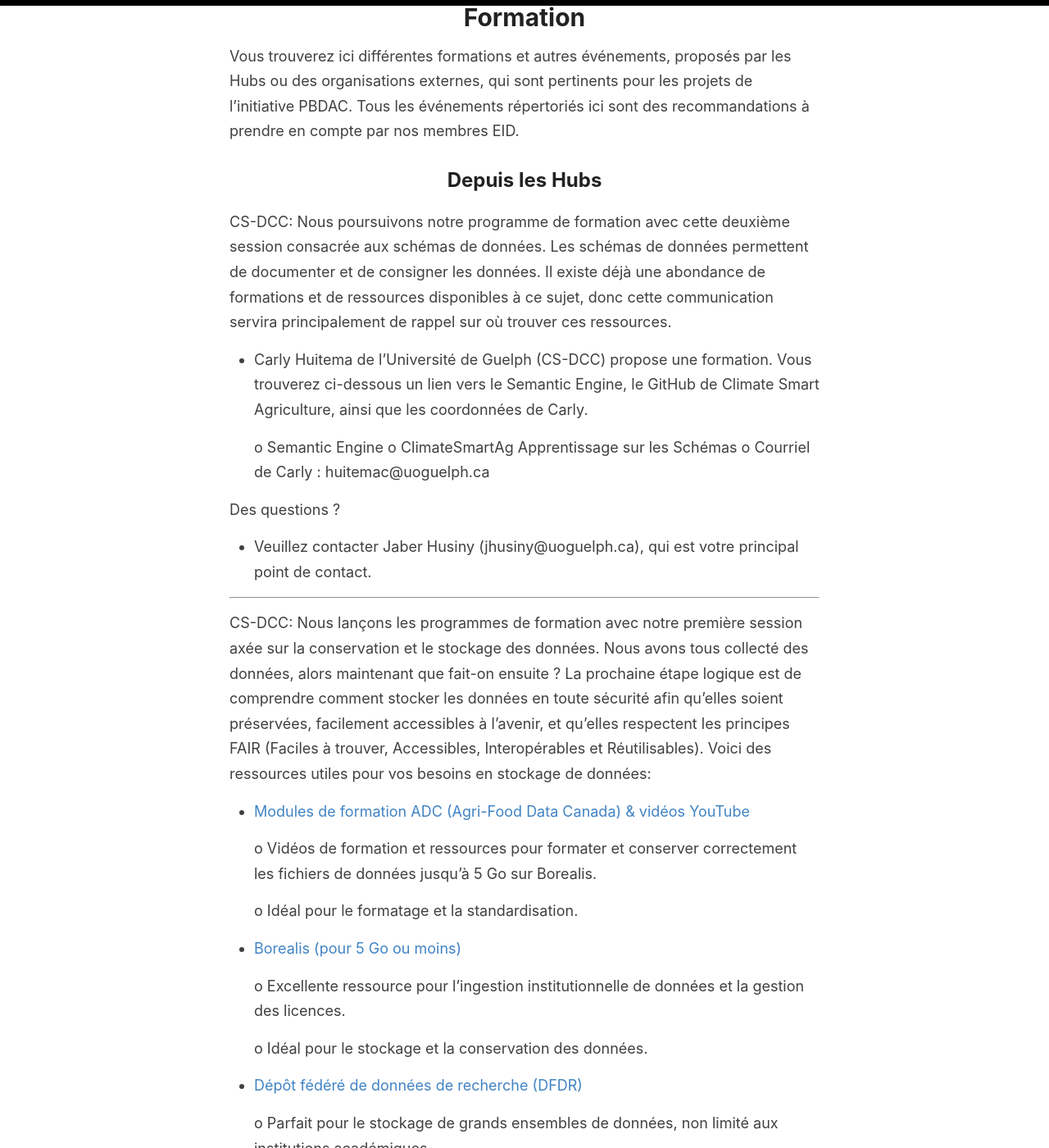
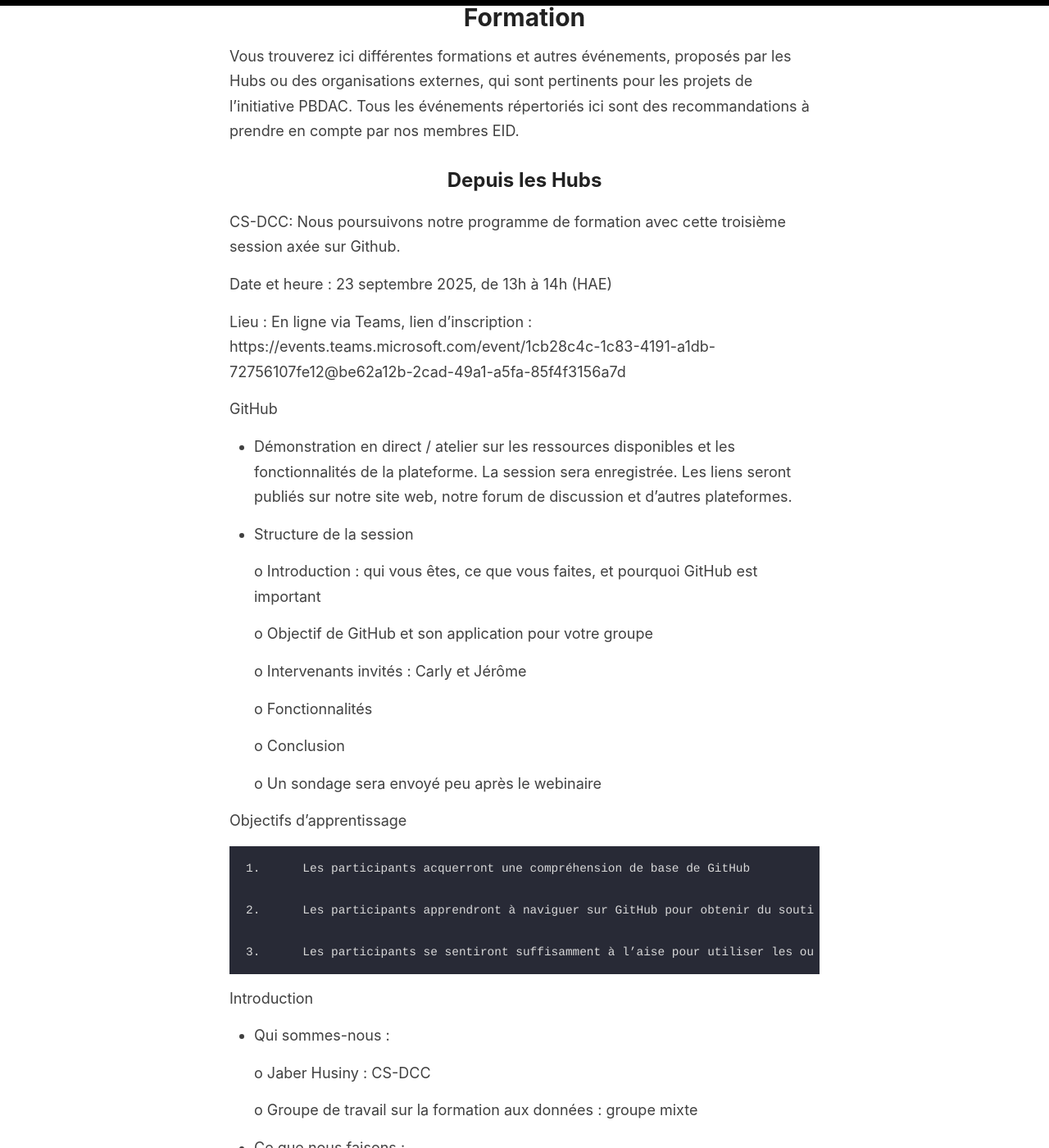
Before and after one commit to ClimateSmartAg/ClimateSmartAg-website-fr, a Jekyll site: the page built from _pages/training.md, in a window 1280 px wide and 1400 px high, scrolled down 192 px. Shown: the whole window at 82% size. Built offline with Jekyll 4.4.1, drawn with Linux system fonts in a browser that asks for light colours; some of the changed text lies outside the part shown.

Commit message:
Update training.md

```diff
--- a/_pages/training.md
+++ b/_pages/training.md
@@ -8,6 +8,88 @@
 Vous trouverez ici différentes formations et autres événements, proposés par les Hubs ou des organisations externes, qui sont pertinents pour les projets de l'initiative PBDAC. Tous les événements répertoriés ici sont des recommandations à prendre en compte par nos membres EID.
 
 ## Depuis les Hubs
+CS-DCC: Nous poursuivons notre programme de formation avec cette troisième session axée sur Github.
+
+Date et heure : 23 septembre 2025, de 13h à 14h (HAE)
+
+Lieu : En ligne via Teams, lien d'inscription : https://events.teams.microsoft.com/event/1cb28c4c-1c83-4191-a1db-72756107fe12@be62a12b-2cad-49a1-a5fa-85f4f3156a7d
+
+GitHub
+
+- Démonstration en direct / atelier sur les ressources disponibles et les fonctionnalités de la plateforme. La session sera enregistrée. Les liens seront publiés sur notre site web, notre forum de discussion et d'autres plateformes.
+
+- Structure de la session
+
+    o	Introduction : qui vous êtes, ce que vous faites, et pourquoi GitHub est important
+
+    o	Objectif de GitHub et son application pour votre groupe
+
+    o	Intervenants invités : Carly et Jérôme
+
+    o	Fonctionnalités
+
+    o	Conclusion
+
+    o	Un sondage sera envoyé peu après le webinaire
+
+Objectifs d’apprentissage
+
+    1.	Les participants acquerront une compréhension de base de GitHub
+
+    2.	Les participants apprendront à naviguer sur GitHub pour obtenir du soutien
+
+    3.	Les participants se sentiront suffisamment à l’aise pour utiliser les outils GitHub dans des projets de groupe
+
+Introduction
+
+- Qui sommes-nous :
+
+    o	Jaber Husiny : CS-DCC
+
+    o	Groupe de travail sur la formation aux données : groupe mixte
+
+- Ce que nous faisons :
+
+    o	Fournir des formations et des ressources en données aux 9 EID
+
+    o	Être un soutien pour les EID en cas de questions
+
+GitHub
+
+- Qu’est-ce que c’est ?
+
+    o	GitHub est une plateforme web permettant de stocker et gérer des informations/données, suivre les modifications, collaborer avec d'autres, et archiver des informations/données
+
+    o	Gratuit (en grande partie)
+
+- Comment cela s’applique-t-il ?
+
+    o	Fournit une plateforme web gratuite pour la communication, le partage de fichiers et le stockage pour les ICT
+
+    o	Facile à utiliser pour communiquer au sein ou en dehors de votre organisation
+
+Intervenants invités
+
+- Dr. Carly Huitema
+
+    o	Responsable de la stratégie des données agroalimentaires & membre du groupe CS-DCC à Guelph
+
+- Dr. Jérôme Laroche
+
+    o	Administrateur de projet (Université Laval) & membre du groupe CS-DCC à Québec et du groupe de travail sur la formation aux données
+
+Pertinence de GitHub pour le portfolio
+
+- Offre une formation ouverte sur les données et le partage de données pour les EID
+
+- Permet le partage de données avec le public
+
+Questions?
+
+- Contactez : Jaber Husiny (jhusiny@uoguelph.ca), Carly Huitema (huitemac@uoguelph.ca)
+
+---
+
 CS-DCC: Nous poursuivons notre programme de formation avec cette deuxième session consacrée aux schémas de données. Les schémas de données permettent de documenter et de consigner les données. Il existe déjà une abondance de formations et de ressources disponibles à ce sujet, donc cette communication servira principalement de rappel sur où trouver ces ressources.
 
 - Carly Huitema de l’Université de Guelph (CS-DCC) propose une formation. Vous trouverez ci-dessous un lien vers le Semantic Engine, le GitHub de Climate Smart Agriculture, ainsi que les coordonnées de Carly.
```
